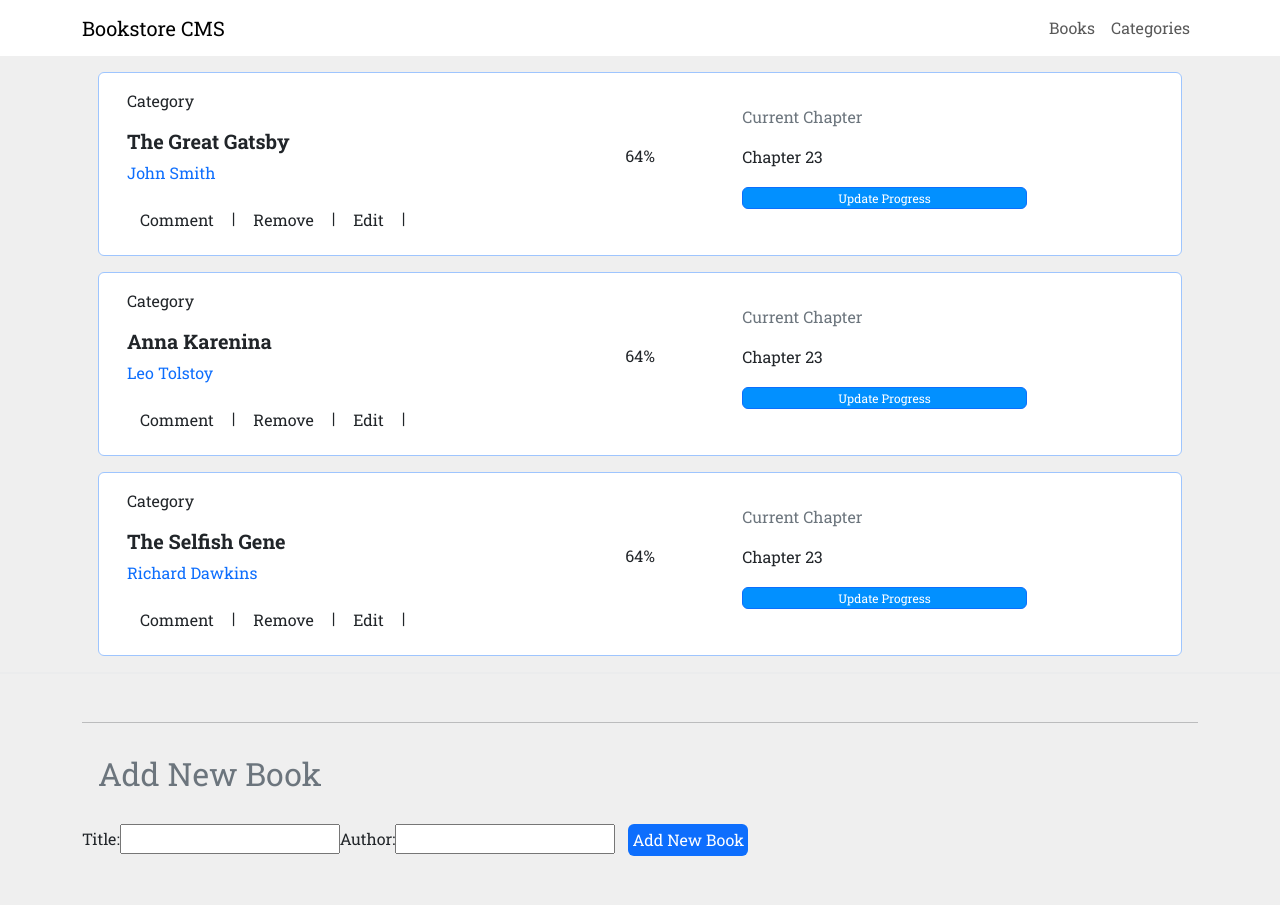
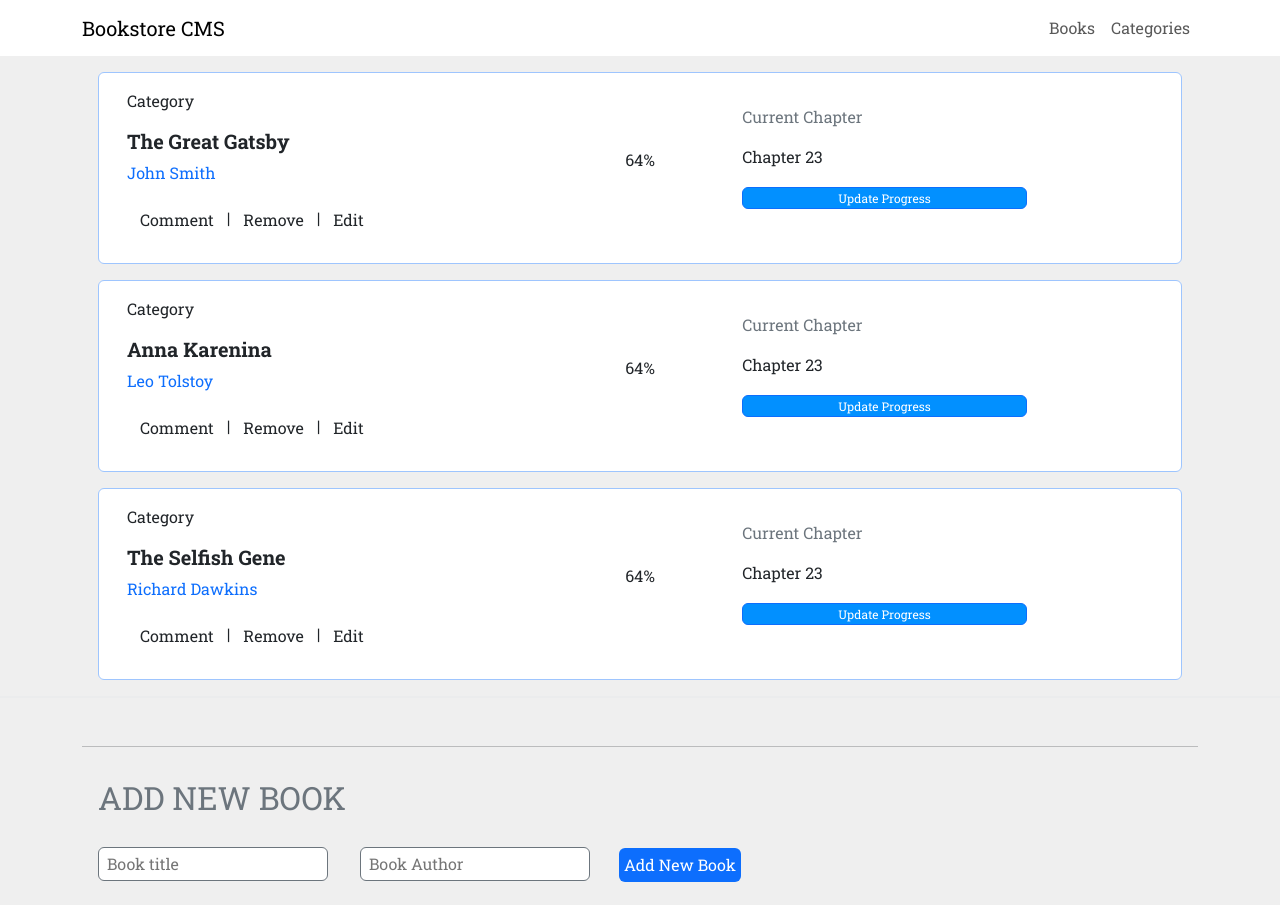
Before and after one commit to PabloBona/bookstore-react-app, a React (Create React App) app: page / in a window 1280 px wide. Before the commit the page ends 879 px from the top, so only its background shows below. Built offline with nearby package versions, Linux system fonts and the light colour scheme.

Commit message:
Update Styles, delete unnecesary app.css

```diff
--- a/src/App.css
+++ /dev/null
@@ -1,39 +0,0 @@
-.app {
-  text-align: center;
-}
-
-.app-logo {
-  height: 40vmin;
-  pointer-events: none;
-}
-
-@media (prefers-reduced-motion: no-preference) {
-  .app-logo {
-    animation: app-logo-spin infinite 20s linear;
-  }
-}
-
-.app-header {
-  background-color: #282c34;
-  min-height: 100vh;
-  display: flex;
-  flex-direction: column;
-  align-items: center;
-  justify-content: center;
-  font-size: calc(10px + 2vmin);
-  color: white;
-}
-
-.app-link {
-  color: #61dafb;
-}
-
-@keyframes app-logo-spin {
-  from {
-    transform: rotate(0deg);
-  }
-
-  to {
-    transform: rotate(360deg);
-  }
-}
--- a/src/App.jsx
+++ b/src/App.jsx
@@ -3,7 +3,7 @@ import { Routes, Route } from 'react-router-dom';
 
 import BookList from './components/BookList';
 import Categories from './components/Categories';
-import './App.css';
+
 import Header from './components/Header';
 
 function App() {
--- a/src/components/BookCard.jsx
+++ b/src/components/BookCard.jsx
@@ -2,11 +2,11 @@ import React from 'react';
 import PropTypes from 'prop-types';
 import Button from './Button';
 
-function BookCard({ book, onDelete }) {
+function BookCard({ book, removeBook }) {
   const { itemId, title, author } = book;
 
   const handleRemove = () => {
-    onDelete(itemId);
+    removeBook(itemId);
   };
 
   return (
@@ -17,22 +17,16 @@ function BookCard({ book, onDelete }) {
             <p>Category</p>
             <h5 className="fw-bolder">{title}</h5>
             <p className="text-primary">{author}</p>
-            <div className="">
-              <span className="remove link-separator">
-                <Button onClick={() => { }}>
-                  Comment
-                </Button>
-              </span>
-              <span className="remove link-separator">
-                <Button onClick={handleRemove}>
-                  Remove
-                </Button>
-              </span>
-              <span className="remove link-separator">
-                <Button onClick={() => { }}>
-                  Edit
-                </Button>
-              </span>
+            <div className="mod-books">
+              <div className="remove link-separator mb-2">
+                <Button className="mb-2" onClick={() => { }}>Comment</Button>
+              </div>
+              <div className="remove link-separator mb-2">
+                <Button onClick={handleRemove}>Remove</Button>
+              </div>
+              <div className="remove mb-2">
+                <Button onClick={() => { }}>Edit</Button>
+              </div>
             </div>
           </div>
         </div>
@@ -59,7 +53,7 @@ BookCard.propTypes = {
     title: PropTypes.string.isRequired,
     author: PropTypes.string.isRequired,
   }).isRequired,
-  onDelete: PropTypes.func.isRequired,
+  removeBook: PropTypes.func.isRequired,
 };
 
 export default BookCard;
--- a/src/components/BookForm.jsx
+++ b/src/components/BookForm.jsx
@@ -28,32 +28,36 @@ function BookForm({
   return (
     <section className="container">
       <div className="row">
-        <div className="col">
+        <div>
           <hr />
-          <h2 className="text-secondary p-3">Add New Book</h2>
-          <form onSubmit={handleSubmit}>
-            <label htmlFor="title">
-              Title:
+          <h2 className="text-secondary p-3 text-uppercase">Add New Book</h2>
+          <form className="col-12-sm" onSubmit={handleSubmit}>
+            <label className="px-3" htmlFor="title">
               <input
+                className="px-2 py-1 rounded border border-secondary"
                 type="text"
                 id="title"
                 value={title}
                 onChange={(e) => setTitle(e.target.value)}
                 aria-labelledby="title-label"
+                placeholder="Book title"
+                required
               />
             </label>
-            <label htmlFor="author">
-              Author:
+            <label className="px-3" htmlFor="author">
               <input
+                className="px-2 py-1 rounded border border-secondary"
                 type="text"
                 id="author"
                 value={author}
                 onChange={(e) => setAuthor(e.target.value)}
                 aria-labelledby="author-label"
+                placeholder="Book Author"
+                required
               />
             </label>
             <Button onClick={handleSubmit} type="submit">
-              <div className="bg-primary rounded p-1 text-white">Add New Book</div>
+              <div className="bg-primary rounded p-1 text-white btn-reset">Add New Book</div>
             </Button>
           </form>
         </div>
--- a/src/components/BookList.jsx
+++ b/src/components/BookList.jsx
@@ -27,7 +27,7 @@ function BookList({
           <BookCard
             key={book.itemId}
             book={book}
-            onDelete={() => handleRemoveBook(book.itemId)}
+            removeBook={() => handleRemoveBook(book.itemId)}
           />
         ))}
       </div>
--- a/src/components/Button.jsx
+++ b/src/components/Button.jsx
@@ -3,7 +3,7 @@ import PropTypes from 'prop-types';
 
 function Button({ onClick, children }) {
   return (
-    <button className="btn btn-reset" type="button" onClick={onClick}>
+    <button className="btn" type="button" onClick={onClick}>
       {children}
     </button>
   );
--- a/src/index.css
+++ b/src/index.css
@@ -15,7 +15,6 @@ body {
 
 .link-separator::after {
   content: "|";
-  margin: 0 5px;
 }
 
 .btn-reset {
@@ -36,22 +35,14 @@ body {
   transition: color 0.15s ease-in-out, background-color 0.15s ease-in-out, border-color 0.15s ease-in-out, box-shadow 0.15s ease-in-out;
 }
 
-.btn-reset:hover,
-.btn-reset:focus {
-  color: #fff;
-  background-color: #6c757d;
-  border-color: #6c757d;
-}
-
 .btn-reset:focus {
   outline: none;
-  box-shadow: 0 0 0 0.2rem rgb(108 117 125 / 50%);
 }
 
 .btn-reset:active {
   color: #fff;
-  background-color: #5a6268;
-  border-color: #545b62;
+  background-color: #0fb500 !important;
+  border-color: #15ff00b6 !important;
 }
 
 .fz-5 {
@@ -61,3 +52,21 @@ body {
 .bg-color {
   background-color: #0290ff;
 }
+
+.mod-books {
+  display: flex;
+}
+
+@media (width <= 1000px) {
+  .link-separator::after {
+    display: none;
+
+  }
+}
+
+@media (width <= 768px) {
+  .mod-books {
+    display: flex;
+    flex-direction: column;
+  }
+}
```
